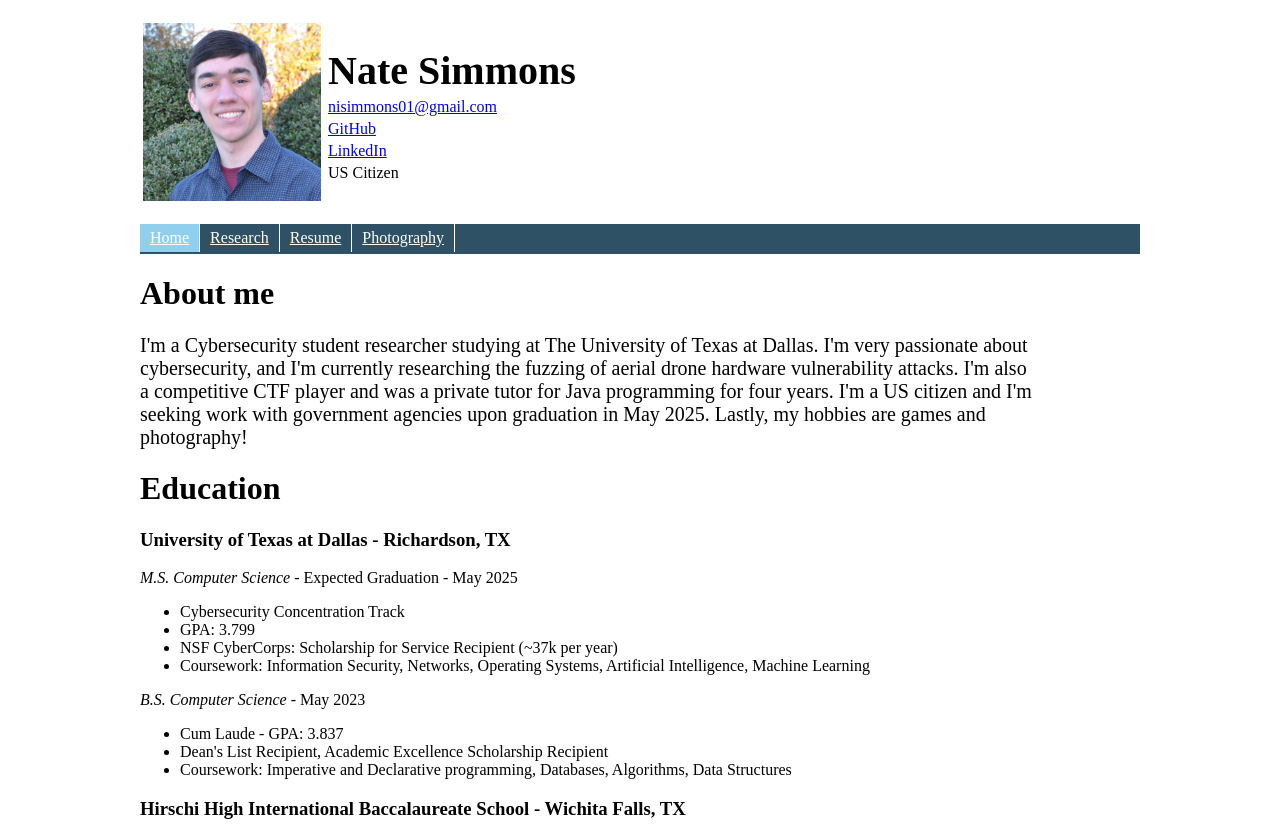
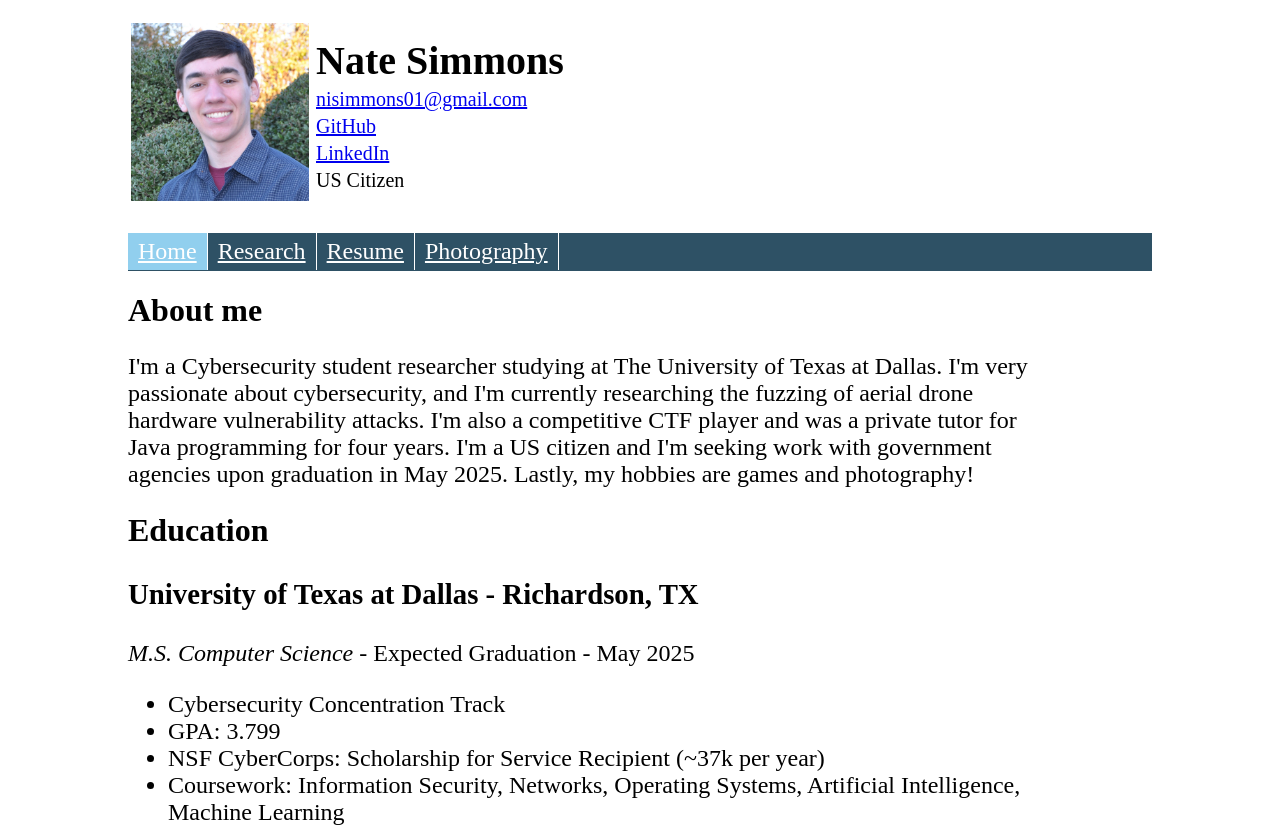
Before and after one commit to nisimmons/nisimmons.github.io, a plain HTML site: page index.html in a window 1280 px wide. Shown: the top 829 px of the page. Drawn offline with Linux system fonts and the light colour scheme.

Commit message:
Staged sizes for body size and font weights

```diff
--- a/index.html
+++ b/index.html
@@ -16,10 +16,10 @@
                 <table>
                   <thead><!-- Name and contact information -->
                     <tr>
-                      <td style="font-size:40px; font-weight:bolder; color:#000">Nate Simmons</td>
+                      <td>Nate Simmons</td>
                     </tr>
                   </thead>
-                  <tbody style="font-size:16px">
+                  <tbody>
                     <tr>
                       <td><a href="mailto:nisimmons01@gmail.com">nisimmons01@gmail.com</a></td>
                     </tr>
@@ -49,7 +49,7 @@
       </div>
       <div id="content">
         <h1>About me</h1>
-        <p style="font-size: 20px;">I'm a Cybersecurity student researcher studying at The University of Texas at Dallas. I'm very passionate about cybersecurity, and I'm currently researching the fuzzing of aerial drone hardware vulnerability attacks. I'm also a competitive CTF player and was a private tutor for Java programming for four years. I'm a US citizen and I'm seeking work with government agencies upon graduation in May 2025. Lastly, my hobbies are games and photography!</p>
+        <p>I'm a Cybersecurity student researcher studying at The University of Texas at Dallas. I'm very passionate about cybersecurity, and I'm currently researching the fuzzing of aerial drone hardware vulnerability attacks. I'm also a competitive CTF player and was a private tutor for Java programming for four years. I'm a US citizen and I'm seeking work with government agencies upon graduation in May 2025. Lastly, my hobbies are games and photography!</p>
         <h1>Education</h1>
         <h3><strong>University of Texas at Dallas</strong> - Richardson, TX </h3>
         <p><em>M.S. Computer Science</em> - Expected Graduation
--- a/style.css
+++ b/style.css
@@ -3,25 +3,162 @@
 	--dark-blue: #2e5165;
 }
 
-@media screen and (max-width: 600px) { /* mobile */
+@media screen and (min-width: 320px) { /* ain't no way */
 	#body {
-		max-width: 500px; /* width of the page */
+		max-width: 320px; /* width of the page */
 		margin: 0 auto;
 		width: 100%;
 		height: 100%;
 		padding: 20px 20px 20px 20px; /* top, right, bottom, left */
 	}
-	#h1 {
-		font-size: 1em;
+	thead{
+		font-size:40px;
+		font-weight:bolder;
+		color:#000
+	}
+	tbody{
+		font-size: 20px;
+	}
+	h1 {
+		font-size: 3em;
+	}
+	p {
+		font-size: 1.5em;
+	}
+	ul {
+		font-size: 1.5em;
 	}
 }
-#body {
-	max-width: 1000px; /* width of the page */
-	margin: 0 auto;
-	width: 100%;
-	height: 100%;
-	padding: 20px 20px 20px 20px; /* top, right, bottom, left */
+@media screen and (min-width: 480px) { /* mobile */
+	#body {
+		max-width: 480px; /* width of the page */
+		margin: 0 auto;
+		width: 100%;
+		height: 100%;
+		padding: 20px 20px 20px 20px; /* top, right, bottom, left */
+	}
+	#navbar {
+
+		width: min(100%, 100vw - 3em);
+		height: 38px;
+	}
+	thead{
+		font-size:40px;
+		font-weight:bolder;
+		color:#000
+	}
+	tbody{
+		font-size: 20px;
+	}
+	h1 {
+		font-size: 2.5em;
+	}
+	h3{
+		font-size: 1.8em;
+	}
+	p {
+		font-size: 1.8em;
+	}
+	ul{
+		font-size: 1.5em;
+	}
+	ul ul{
+		font-size: 1.2em;
+
+	}
 }
+@media screen and (min-width: 600px){  /* phablet */
+	#body {
+		max-width: 600px;
+		margin: 0 auto;
+		width: 100%;
+		height: 100%;
+		padding: 20px 20px 20px 20px;
+	}
+	#navbar {
+		background: var(--dark-blue);
+		width: min(100%, 100vw - 3em);
+		height: 38px;
+	}
+	thead{
+		font-size:40px;
+		font-weight:bolder;
+		color:#000
+	}
+	tbody{
+		font-size: 18px;
+	}
+	h1 {
+		font-size: 2.5em;
+	}
+	h3{
+		font-size: 1.8em;
+	}
+	p {
+		font-size: 1.8em;
+	}
+	ul{
+		font-size: 1.5em;
+	}
+	ul ul{
+		font-size: 1.0em;
+
+	}
+}
+@media screen and (min-width: 768px) { /* tablet */
+	#body {
+		max-width: 768px;
+		margin: 0 auto;
+		width: 100%;
+		height: 100%;
+		padding: 20px 20px 20px 20px;
+	}
+	#navbar {
+		background: var(--dark-blue);
+		width: min(100%, 100vw - 3em);
+		height: 38px;
+	}
+	thead{
+		font-size:40px;
+		font-weight:bolder;
+		color:#000
+	}
+	tbody{
+		font-size: 20px;
+	}
+	h1 {
+		font-size: 2.5em;
+	}
+	h3{
+		font-size: 1.8em;
+	}
+	p {
+		font-size: 1.8em;
+	}
+	ul{
+		font-size: 1.5em;
+	}
+	ul ul{
+		font-size: 1.0em;
+
+	}
+}
+@media screen and (min-width: 1024px) { /* desktop */
+	#body {
+		max-width: 1024px;
+		margin: 0 auto;
+		width: 100%;
+		height: 100%;
+		padding: 20px 20px 20px 20px;
+	}
+	h1 {
+		font-size: 2em;
+	}
+	p {
+		font-size: 1.5em;
+	}
+}
+
 
 #header
 {
@@ -34,11 +171,7 @@
 	height: 100%;
 }
 
-#navbar {
-  background: var(--dark-blue);
-  width: min(100%, 100vw - 3em);
-  height: 30px;
-}
+
 
 #navbar ul  {
 	display: block;
```
